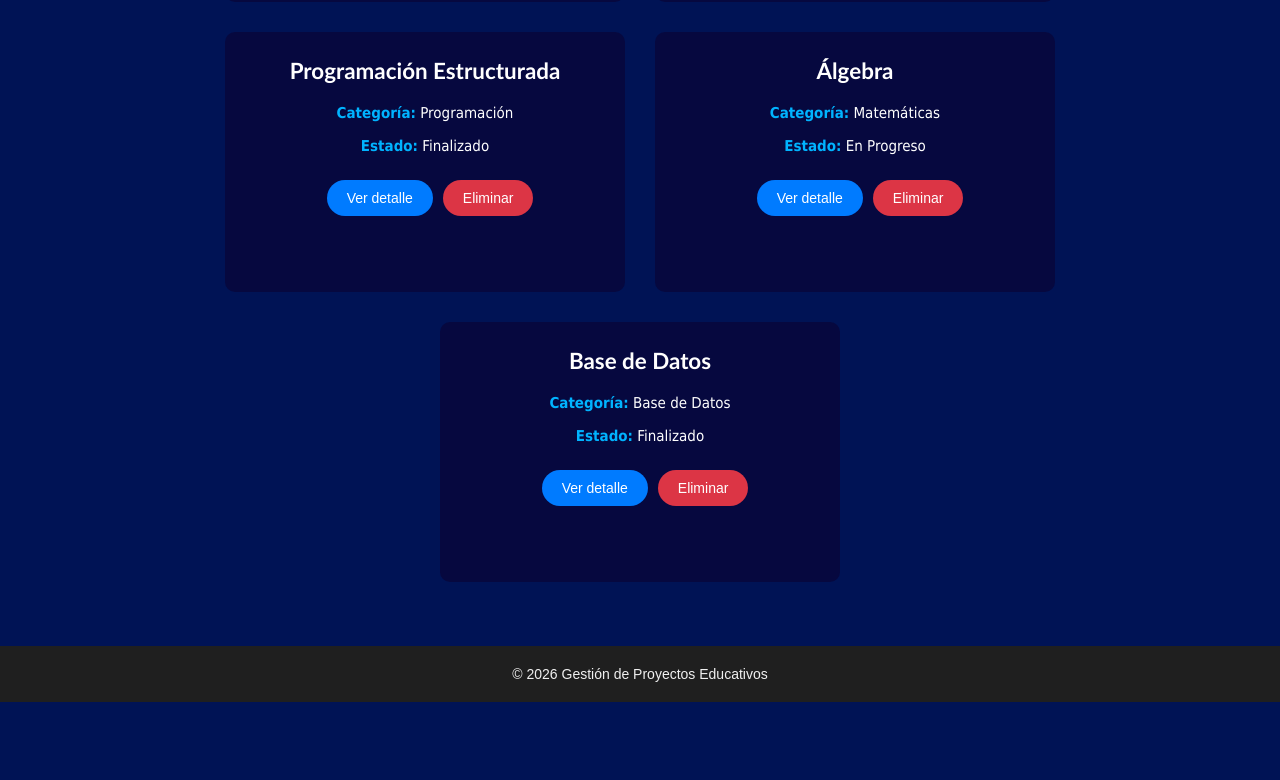
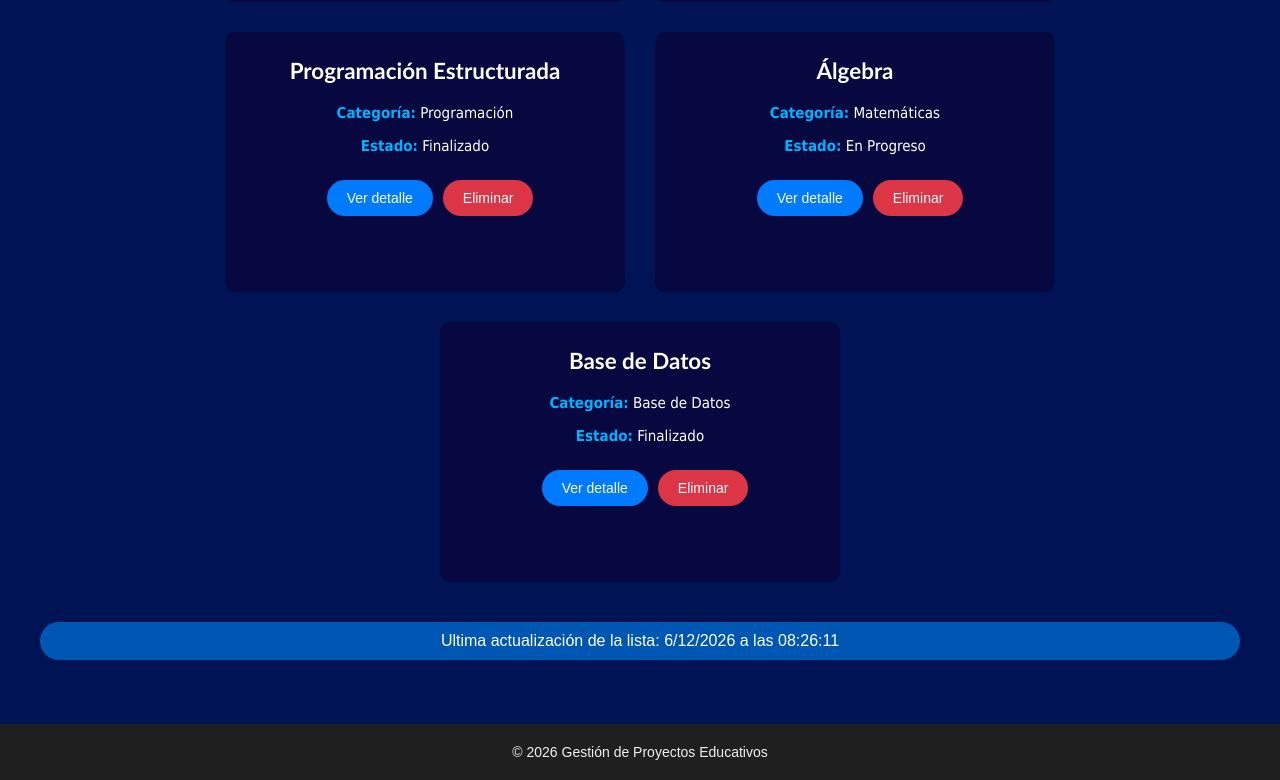
Before and after one commit to alexanderlobo20/pv_tp3_grupo9, a React (Vite) app: page /proyectos in a window 1280 px wide. Shown: the part 1386-2166 px from the top of the page. Before the commit the page ends 2088 px from the top, so only its background shows below. Built offline with nearby package versions, Linux system fonts and the light colour scheme.

Commit message:
feat: agregar componente RegistroActividad

```diff
--- a/src/components/ListaProyectos.jsx
+++ b/src/components/ListaProyectos.jsx
@@ -2,6 +2,7 @@ import React, { useState } from 'react';
 import proyectoService from '../services/proyectoService.js';
 import ProyectoCard from './ProyectoCard';
 import DetalleProyecto from './DetalleProyecto';
+import RegistroActividad from './RegistroActividad.jsx';
 
 function ListaProyectos() {
   const [proyectos, setProyectos] = useState(
@@ -12,6 +13,8 @@ function ListaProyectos() {
   const [mostrarFormulario, setMostrarFormulario] = useState(false);
   const [proyectoSeleccionado, setProyectoSeleccionado] = useState(null);
   const [mensaje, setMensaje] = useState('');
+
+  const [ultimaModificacion, setUltimaModificacion] = useState(new Date());
 
   const [nuevoProyecto, setNuevoProyecto] = useState({
     titulo: '',
@@ -54,10 +57,10 @@ function ListaProyectos() {
 
     if (!integrantes.length) return 'Debe haber integrantes';
 
-    if (integrantes.some(i => !i?.trim()))
+    if (integrantes.some((i) => !i?.trim()))
       return 'Todos los integrantes deben tener nombre';
 
-    if (roles.some(r => !r?.trim()))
+    if (roles.some((r) => !r?.trim()))
       return 'Todos los roles deben estar completos';
 
     return null;
@@ -66,7 +69,6 @@ function ListaProyectos() {
   if (mostrarFormulario) {
     formulario = (
       <div className='formulario'>
-
         <input
           type='text'
           placeholder='Título'
@@ -287,7 +289,7 @@ function ListaProyectos() {
             }}
             onVerDetalle={(proyecto) => {
               setProyectoSeleccionado(
-                proyectoSeleccionado?.id === proyecto.id ? null : proyecto
+                proyectoSeleccionado?.id === proyecto.id ? null : proyecto,
               );
             }}
           />
@@ -300,6 +302,8 @@ function ListaProyectos() {
           onCerrar={() => setProyectoSeleccionado(null)}
         />
       )}
+
+      <RegistroActividad ultimaModificacion={ultimaModificacion} />
     </section>
   );
 }
--- /dev/null
+++ b/src/components/RegistroActividad.jsx
@@ -0,0 +1,20 @@
+import React from 'react';
+
+function RegistroActividad({ ultimaModificacion }) {
+  if (!ultimaModificacion) return null;
+
+  const fecha = ultimaModificacion.toLocaleDateString();
+  const hora = ultimaModificacion.toLocaleTimeString('es-AR', {
+    hour12: false,
+  });
+
+  return (
+    <div className='fecha-actualizacion'>
+      <p>
+        Ultima actualización de la lista: {fecha} a las {hora}
+      </p>
+    </div>
+  );
+}
+
+export default RegistroActividad;
--- a/src/css/style.css
+++ b/src/css/style.css
@@ -608,3 +608,12 @@ footer {
   background-color: #0056b3;
   box-shadow: 0px 10px 20px rgba(9, 69, 233, 0.26);
 }
+
+.fecha-actualizacion {
+  text-align: center;
+  background-color: #0056b3;
+  color: #fff;
+  padding: 10px;
+  border-radius: 20px;
+  margin-top: 20px;
+}
```
